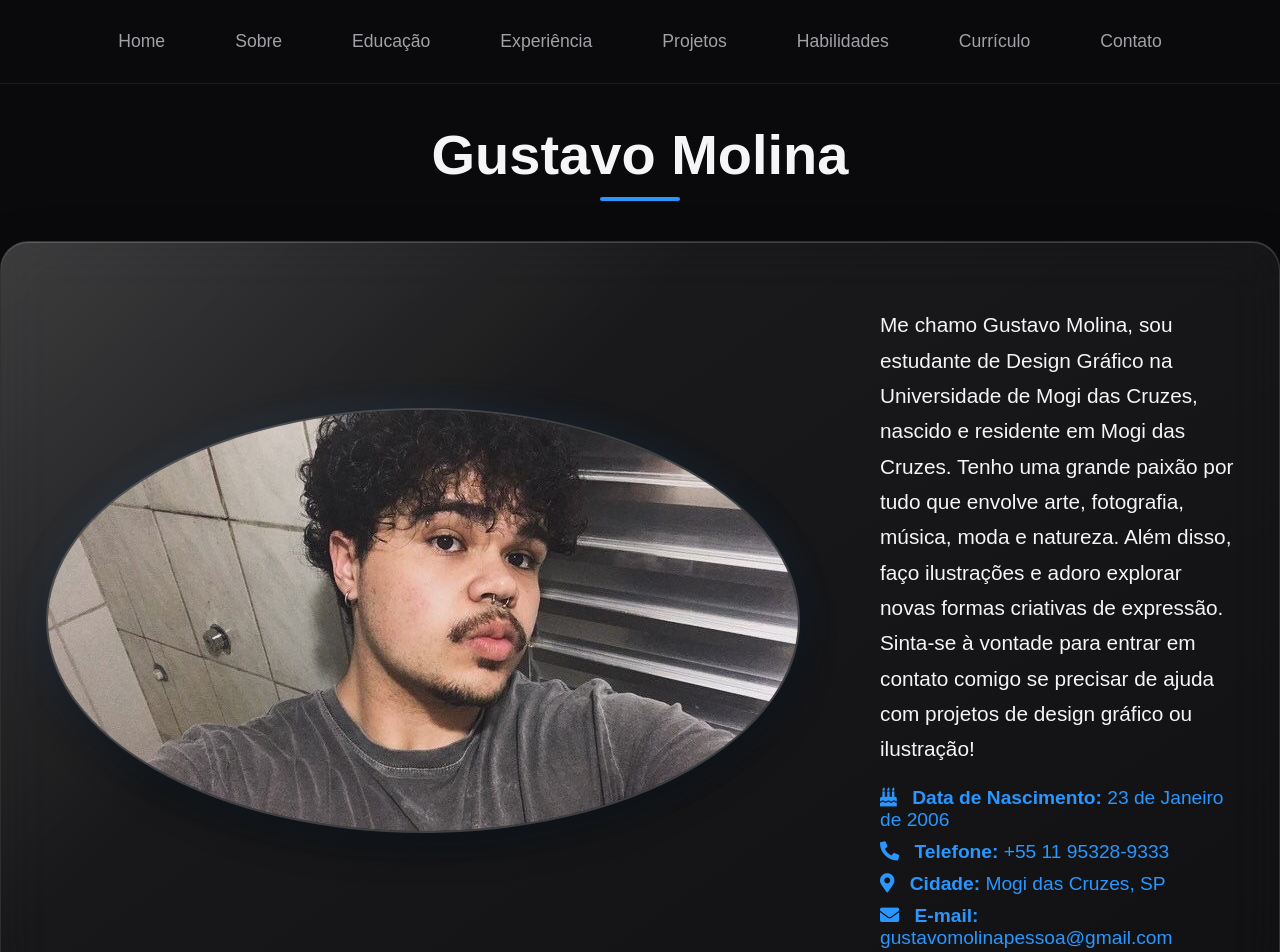
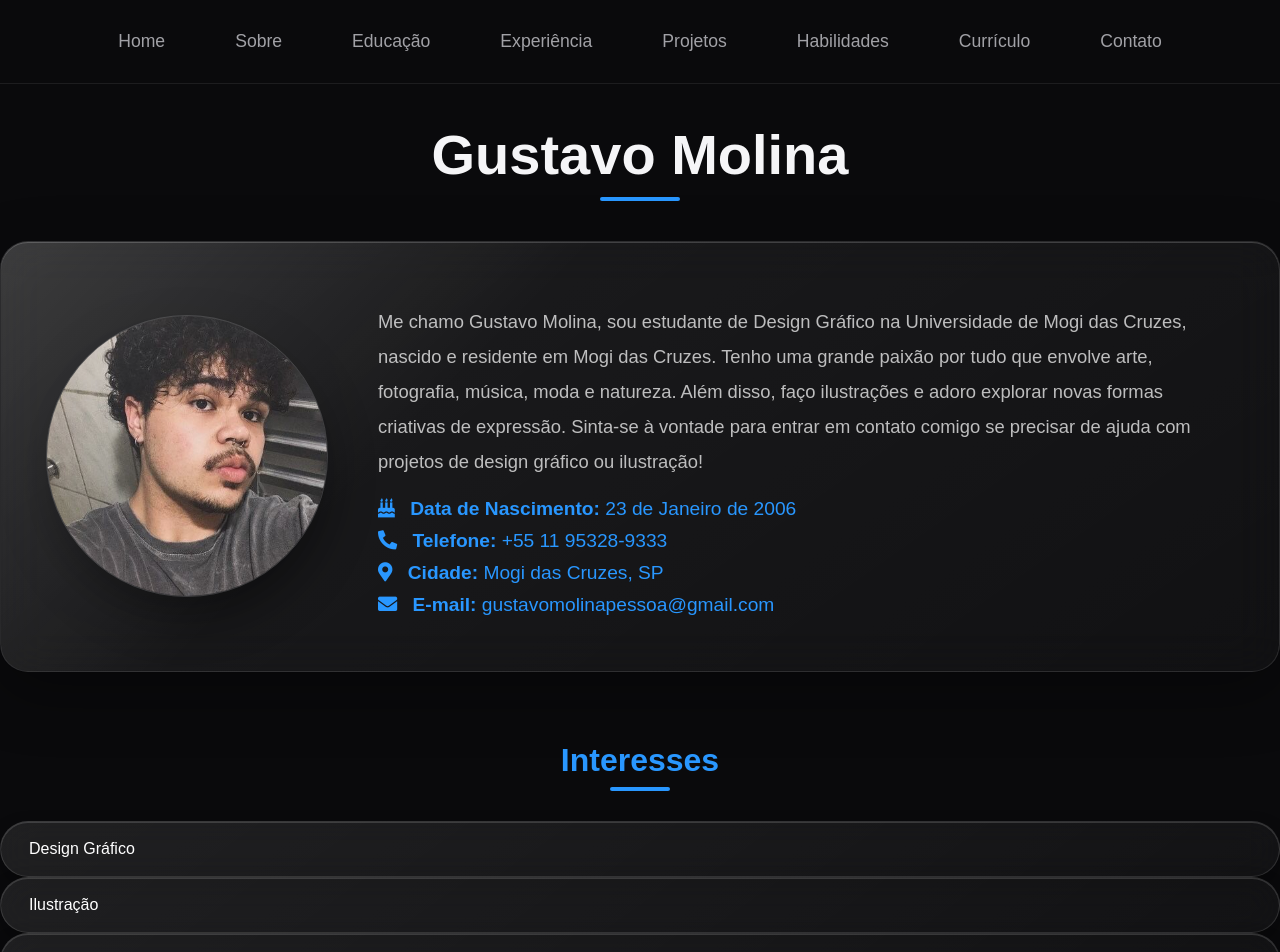
Before and after one commit to biondi06/portifolio, a React (Create React App) app: page /about in a window 1280 px wide. Shown: the top 952 px of the page. Built offline with nearby package versions, Linux system fonts and the light colour scheme.

Commit message:
About2.0

```diff
--- a/src/styles/about.css
+++ b/src/styles/about.css
@@ -1,30 +1,37 @@
 .about-content{
-
     position:relative;
 
-    background:
-    linear-gradient(
+    display:flex;
+    justify-content:space-between;
+    align-items:center;
+    flex-wrap:wrap;
+
+    gap:50px;
+
+    margin-bottom:70px;
+
+    padding:45px;
+
+    border-radius:28px;
+
+    background:linear-gradient(
         145deg,
         rgba(255,255,255,.08),
         rgba(255,255,255,.03)
     );
 
-    border:1px solid rgba(255,255,255,.12);
+    border:1px solid rgba(255,255,255,.10);
 
-    border-radius:28px;
-
-    backdrop-filter:blur(28px);
-    -webkit-backdrop-filter:blur(28px);
+    backdrop-filter:blur(24px);
+    -webkit-backdrop-filter:blur(24px);
 
     box-shadow:
         inset 0 1px 0 rgba(255,255,255,.18),
-        0 20px 50px rgba(0,0,0,.35);
-
-    padding:45px;
+        0 20px 60px rgba(0,0,0,.35);
 
     overflow:hidden;
 
-    transition:.45s cubic-bezier(.19,1,.22,1);
+    transition:.45s;
 }
 .about-content::before{
 
@@ -73,27 +80,31 @@
   margin: 10px auto;
   border-radius: 2px;
 }
+.about-image{
 
-.about-content {
-  display: flex;
-  flex-wrap: wrap;
-  justify-content: space-between;
-  align-items: center;
-  margin-bottom: 60px;
-  gap: 40px;
+    flex-shrink:0;
+
+    display:flex;
+    justify-content:center;
+    align-items:center;
 }
 
 .about-image img{
 
+    width:280px;
+    height:280px;
+
+    object-fit:cover;
+
     border-radius:50%;
 
-    border:2px solid rgba(255,255,255,.18);
+    border:1px solid rgba(255,255,255,.15);
 
     box-shadow:
 
-        0 15px 35px rgba(0,0,0,.4),
+    0 20px 45px rgba(0,0,0,.4),
 
-        0 0 35px rgba(41,151,255,.12);
+    inset 0 1px 0 rgba(255,255,255,.2);
 
     transition:.45s;
 }
@@ -103,6 +114,7 @@
     transform:scale(1.04);
 
 }
+
 .about-title{
 
     font-size:3rem;
@@ -127,16 +139,22 @@
   box-shadow: 0 12px 25px rgba(0, 0, 0, 0.5);
 }
 
-.about-details {
-  flex: 1;
-  margin-left: 40px;
+.about-details{
+
+    flex:1;
+
+    min-width:300px;
+
+    margin-left:0;
 }
 
-.about-description {
-  font-size: 1.3rem;
-  line-height: 1.7;
-  color: var(--primary-text);
-  margin-bottom: 20px;
+.about-description{
+
+    color:rgba(255,255,255,.72);
+
+    line-height:1.9;
+
+    font-size:1.15rem;
 }
 
 .personal-info p {
@@ -172,33 +190,58 @@
   border-radius: 2px;
 }
 
-.interest-cards {
-  display: grid;
-  grid-template-columns: repeat(auto-fit, minmax(200px, 1fr));
-  gap: 20px;
-  justify-items: center;
+.interest-card{
+
+    position:relative;
+
+    overflow:hidden;
+
+    padding:18px 28px;
+
+    border-radius:999px;
+
+    background:
+    linear-gradient(
+        145deg,
+        rgba(255,255,255,.09),
+        rgba(255,255,255,.04)
+    );
+
+    border:1px solid rgba(255,255,255,.12);
+
+    backdrop-filter:blur(18px);
+
+    color:white;
+
+    box-shadow:
+
+        inset 0 1px 0 rgba(255,255,255,.15),
+
+        0 10px 20px rgba(0,0,0,.25);
+
+    transition:.4s;
 }
 
-.interest-card {
-  background-color: var(--primary-bg);
-  border: 2px solid var(--highlight-cyan);
-  padding: 20px;
-  color: var(--primary-text);
-  text-align: center;
-  border-radius: 12px;
-  font-size: 1.1rem;
-  font-weight: 500;
-  transition: all 0.3s ease;
-  box-shadow: 0 4px 15px rgba(0, 0, 0, 0.2);
-  cursor: pointer;
+.interest-card:hover{
+
+    transform:
+    translateY(-4px);
+
+    background:
+    linear-gradient(
+        145deg,
+        rgba(255,255,255,.13),
+        rgba(255,255,255,.05)
+    );
+
+    box-shadow:
+
+        0 20px 35px rgba(0,0,0,.35),
+
+        0 0 20px rgba(41,151,255,.12);
+
 }
 
-.interest-card:hover {
-  background-color: var(--highlight-cyan);
-  color: var(--primary-bg);
-  transform: scale(1.08);
-  box-shadow: 0 6px 20px rgba(0, 0, 0, 0.3);
-}
 
 @media (max-width: 768px) {
   .about-content {
@@ -206,9 +249,20 @@
     text-align: center;
   }
 
-  .section-title {
-    margin-bottom: 15px;
-  }
+ .section-title{
+
+    font-size:3.3rem;
+
+    font-weight:700;
+
+    color:white;
+
+    text-align:center;
+
+    margin-bottom:60px;
+
+    letter-spacing:.5px;
+}
 
   .about-image {
     margin-bottom: 20px;
```
